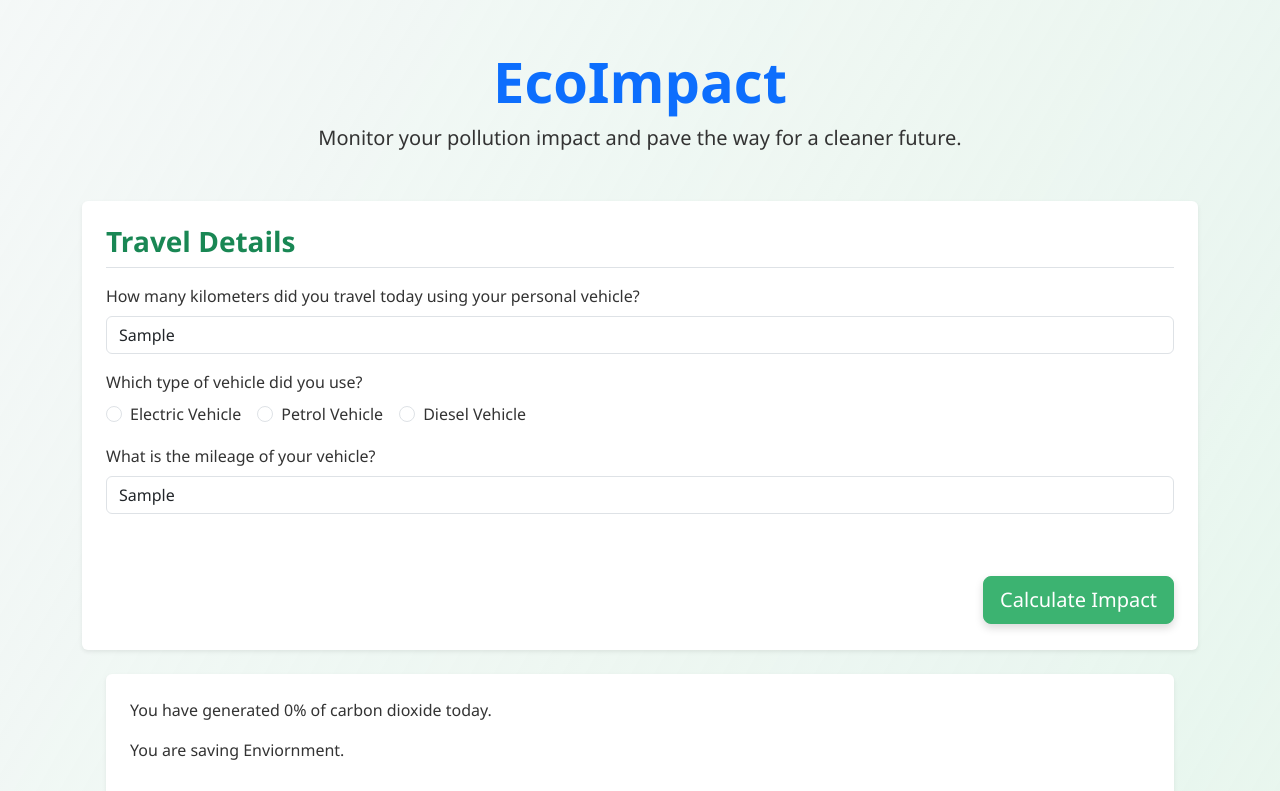
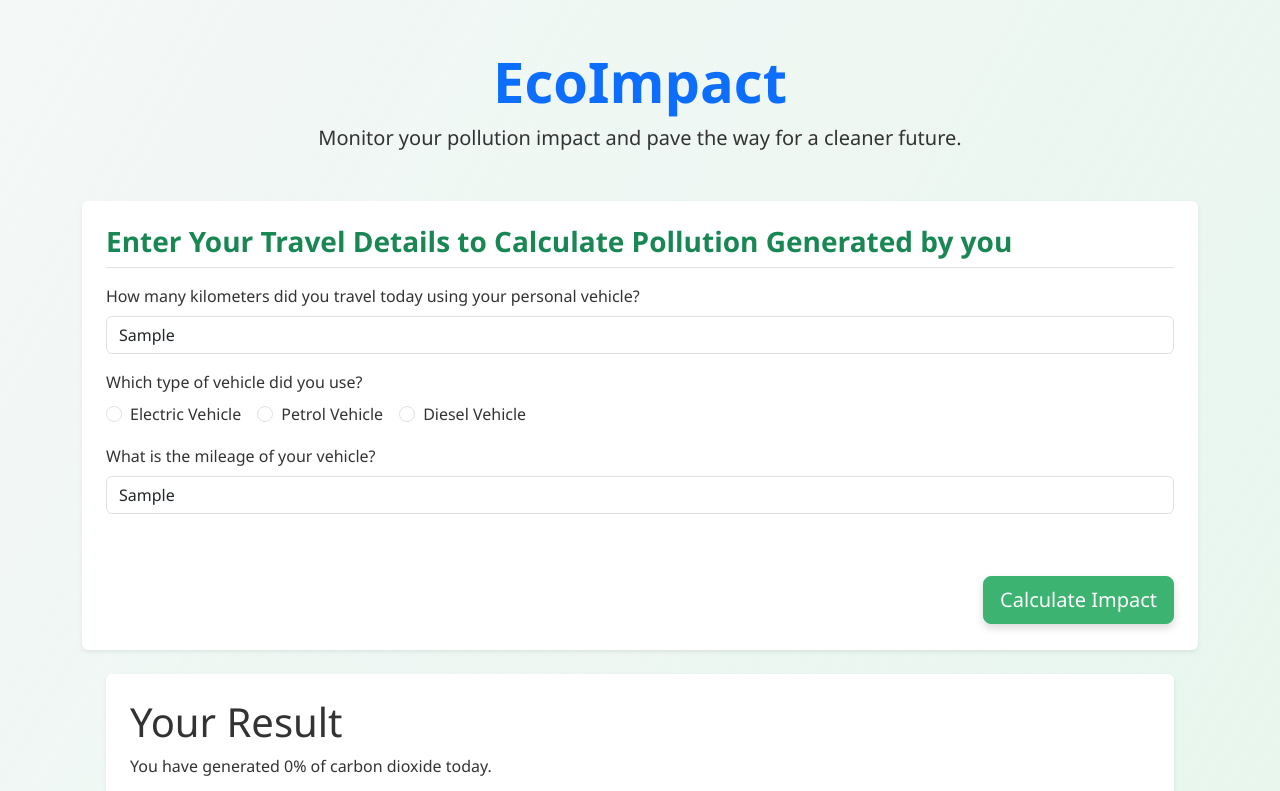
Before and after one commit to SureshTimma/EcoImpact, a plain HTML site: page index.html in a window 1280 px wide. Both pictures are taken after typing "Sample", "Sample" into the empty fields and a click on the button "Calculate Impact". Shown: the top 791 px of the page. Drawn offline with nearby package versions, Linux system fonts and the light colour scheme.

Commit message:
new start

```diff
--- a/app.js
+++ b/app.js
@@ -5,6 +5,8 @@ let electricityConsumption=document.getElementById("electricity-consumption");
 let gasConsumption=document.getElementById("gas-consumption");
 let foodConsumption=document.getElementsByName("food-consumption");
 let submitButton=document.getElementById("submit-button");
+
+let pollutionResultsContainer=document.getElementById("pollution-result");
 
 let vehicalCarbonEmission=0;
 
@@ -55,6 +57,8 @@ submitButton.addEventListener("click",function(event){
         co2LevelEl.textContent="Please Reduce your Carbon Footprint.";
     }
 
+        pollutionResultsContainer.classList.remove("d-none");
+        pollutionResult.scrollIntoView({ behavior: "smooth" });
 
 
 
--- a/index.html
+++ b/index.html
@@ -21,12 +21,12 @@
         </p>
       </header>
 
-      <form class="form-container bg-white p-4 rounded shadow-sm">
+      <form class="form-container bg-white p-4 rounded shadow-sm mb-4">
         <section class="mb-4">
           <h2
             class="carbon-usage-heading h3 mb-3 pb-2 border-bottom text-success"
           >
-            Travel Details
+            Enter Your Travel Details to Calculate Pollution Generated by you
           </h2>
           <div class="travel-details">
             <div class="form-group mb-3">
@@ -99,7 +99,8 @@
         </div>
       </form>
 
-      <div class="bg-white m-4 p-4 rounded shadow-sm">
+      <div id="pollution-result" class="bg-white m-4 p-4 rounded shadow-sm d-none">
+        <h1 class="pollution-result-heading">Your Result</h1>
         <p id="carbon-impact-value">Please Enter Above Details</p>
         <p id="co2-level">Plese Enter Above Details</p>
       </div>
```
